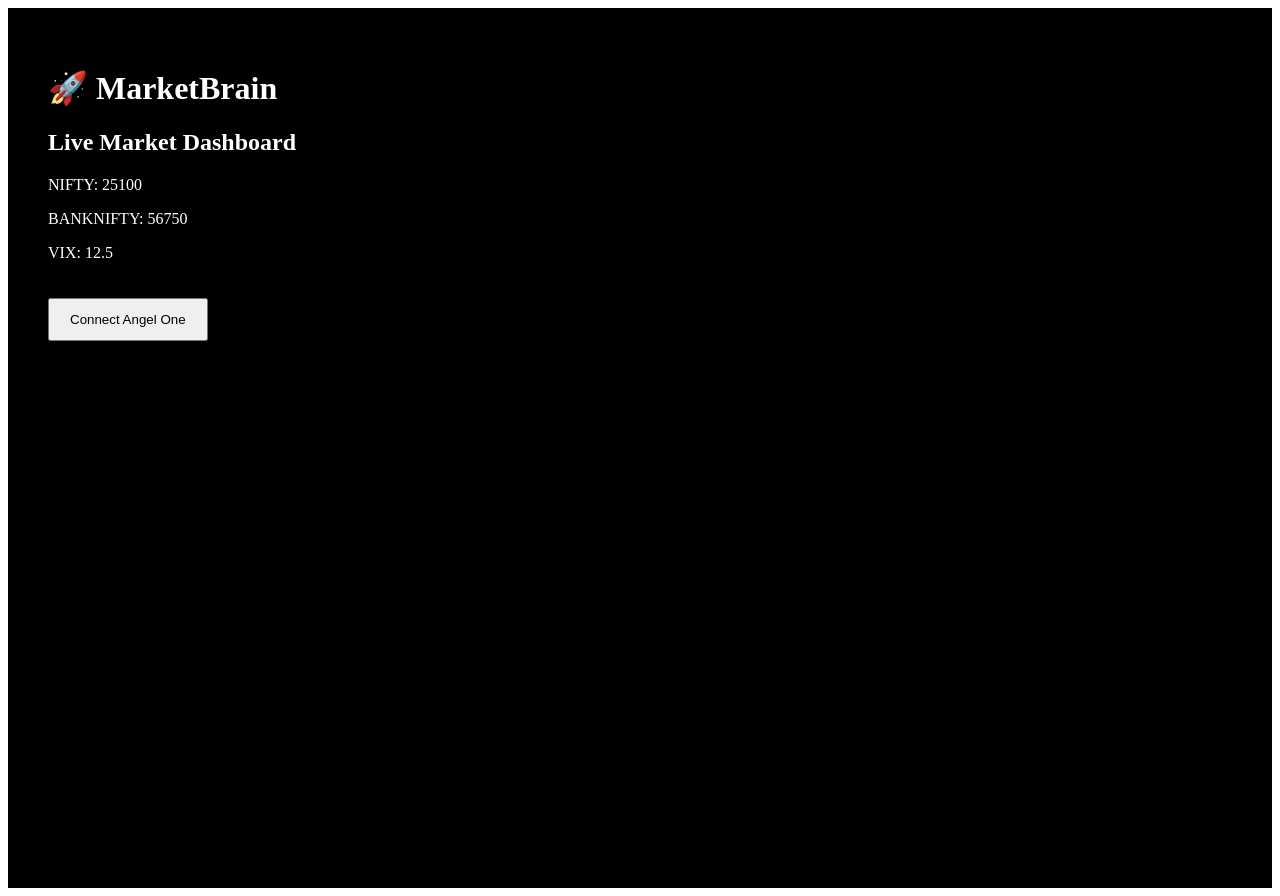
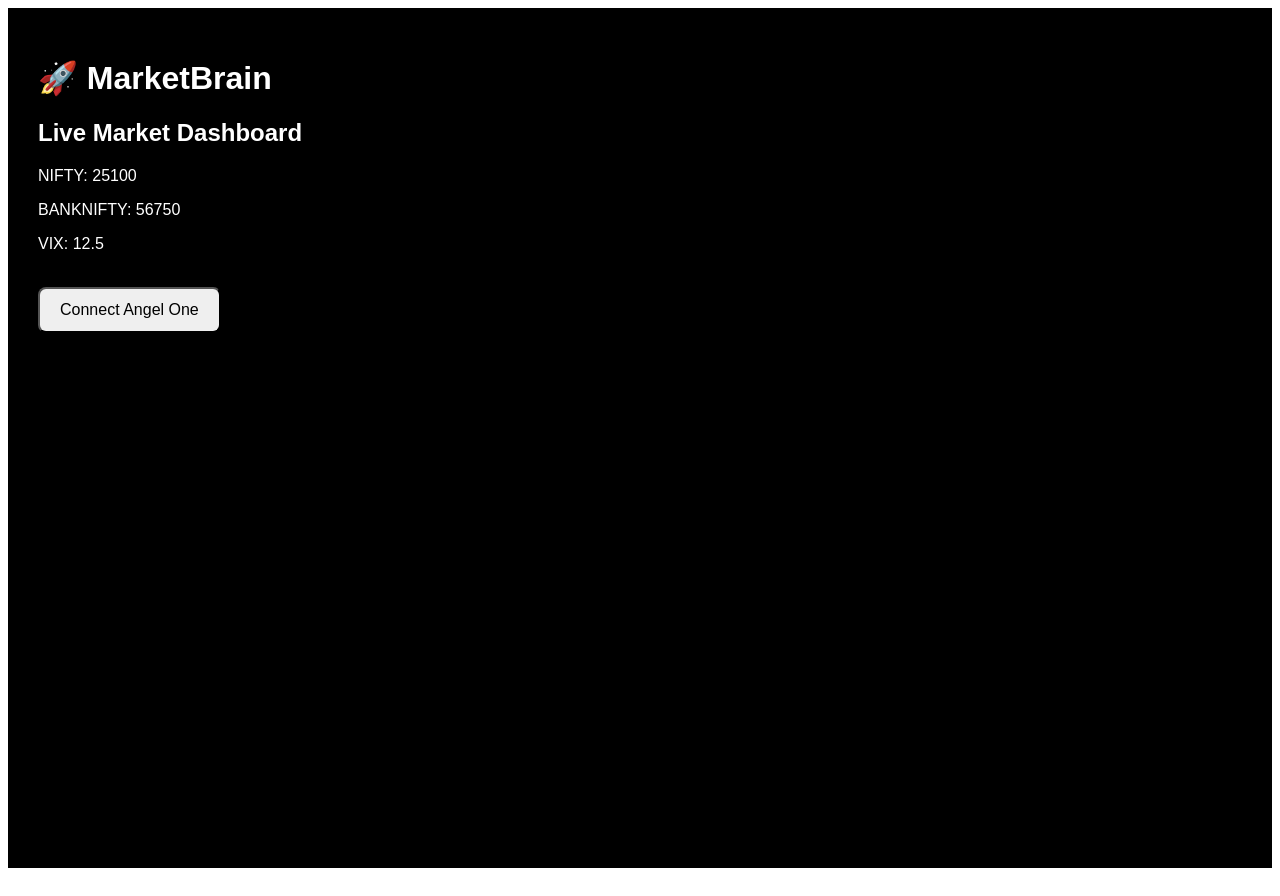
Before and after one commit to mouniudayraj-cyber/marketbrain-app, a Next.js app: page / in a window 1280 px wide. Built offline with nearby package versions, Linux system fonts and the light colour scheme.

Commit message:
Update page.js

```diff
--- a/app/page.js
+++ b/app/page.js
@@ -5,25 +5,26 @@ import { useEffect, useState } from "react";
 export default function Home() {
   const [data, setData] = useState(null);
 
+  useEffect(() => {
+    fetch("/api/market")
+      .then((res) => res.json())
+      .then((json) => setData(json))
+      .catch((err) => console.log(err));
+  }, []);
+
   const connectAngelOne = () => {
     window.location.href =
       "https://smartapi.angelone.in/publisher-login/?api_key=983mzMi0";
   };
 
-  useEffect(() => {
-    fetch("/api/market")
-      .then((res) => res.json())
-      .then((json) => setData(json))
-      .catch((err) => console.error(err));
-  }, []);
-
   return (
     <main
       style={{
-        background: "#000",
+        backgroundColor: "#000",
         color: "#fff",
         minHeight: "100vh",
-        padding: "40px",
+        padding: "30px",
+        fontFamily: "Arial",
       }}
     >
       <h1>🚀 MarketBrain</h1>
@@ -36,15 +37,18 @@ export default function Home() {
           <p>VIX: {data.vix}</p>
         </>
       ) : (
-        <p>Loading API...</p>
+        <p>Loading Market Data...</p>
       )}
+
+      <br />
 
       <button
         onClick={connectAngelOne}
         style={{
           padding: "12px 20px",
-          marginTop: "20px",
+          fontSize: "16px",
           cursor: "pointer",
+          borderRadius: "8px",
         }}
       >
         Connect Angel One
```
